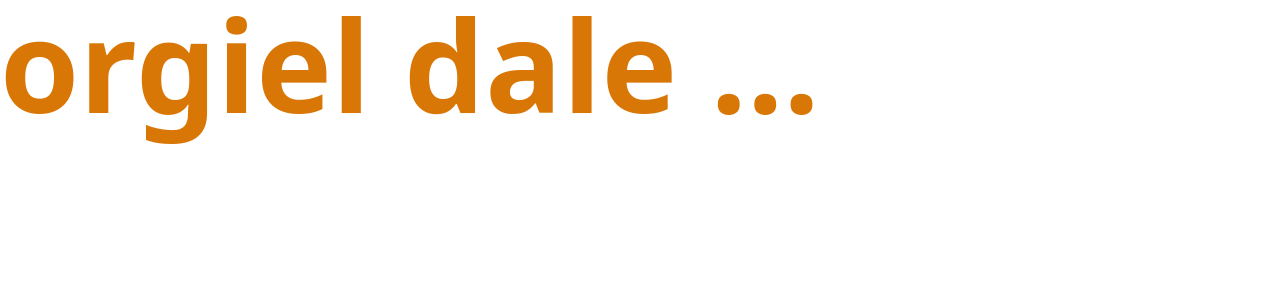
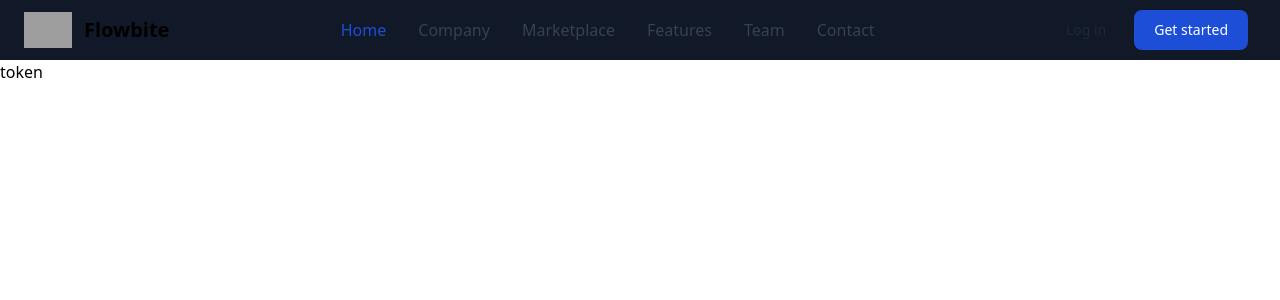
Before and after one commit to orgielce/myspotifyapp, a React (Create React App) app: page /token in a window 1280 px wide. Shown: the top 300 px of the page. Built offline with nearby package versions, Linux system fonts and the light colour scheme; grey boxes are pictures that could not be loaded.

Commit message:
feat (app) Congigure security routes

```diff
--- a/public/index.html
+++ b/public/index.html
@@ -27,6 +27,7 @@
     <title>React App</title>
   </head>
   <body>
+<!--    <script src="https://unpkg.com/flowbite@1.4.7/dist/flowbite.js"></script>-->
     <noscript>You need to enable JavaScript to run this app.</noscript>
     <div id="root"></div>
     <!--
--- a/src/App.tsx
+++ b/src/App.tsx
@@ -1,49 +1,19 @@
 import React from "react";
-import {BrowserRouter as Router, Switch, Route, Redirect, Link} from "react-router-dom";
-import styled from "styled-components";
-
-import {Inbox} from "./pages/Inbox";
-import {PostForm} from "./pages/posts/PostForm";
-import {PostsList} from "./pages/posts/Posts";
-import {SinglePostPage} from "./pages/posts/SinglePostPage";
-import {EditPostForm} from "./pages/posts/EditPostForm";
-import {GeneralLayout} from "./pages/GeneralLayout";
-
-const Main = styled.main`
-  background: #fff;
-  align-content: center;
-  align-items: center;
-  display: block;
-
-  position: absolute;
-  top: 50%;
-  left: 50%;
-  transform: translate(-50%, -50%);
-`;
+import {BrowserRouter as Router, Route, Switch} from "react-router-dom";
+import PrivateRoute from "./routes/private.route";
+import {Navbar} from "./pages/Navbar";
+import {MainView} from "./pages/MainView";
+import {GetToken} from "./pages/GetToken";
 
 const App = () => {
   return (
     <Router>
-      <GeneralLayout />
-      {/*<Navbar />*/}
-      {/*<Main>*/}
-      {/*  <Inbox />*/}
-      {/*  <Switch>*/}
-      {/*    <Route*/}
-      {/*      exact={true}*/}
-      {/*      path="/posts"*/}
-      {/*      render={() => (*/}
-      {/*        <React.Fragment>*/}
-      {/*          <PostForm />*/}
-      {/*          <PostsList />*/}
-      {/*        </React.Fragment>*/}
-      {/*      )}*/}
-      {/*    />*/}
-      {/*    <Route exact={true} path="/post/:postId" component={SinglePostPage} />*/}
-      {/*    <Route exact={true} path="/post/:postId/edit" component={EditPostForm} />*/}
-      {/*    <Redirect to="/" />*/}
-      {/*  </Switch>*/}
-      {/*</Main>*/}
+      <Navbar />
+      <Switch>
+        <PrivateRoute exact={true} path="/" component={MainView} />
+        <Route exact={true} path="/token" component={GetToken} />
+        {/*<Route path="*" component={NotFoundPage} />*/}
+      </Switch>
     </Router>
   );
 };
--- a/src/pages/GeneralLayout.tsx
+++ b/src/pages/GetToken.tsx
@@ -5,6 +5,6 @@
   display: flex;
 `;
 
-export const GeneralLayout = () => {
-  return <h1 className="text-9xl text-amber-600 font-bold">orgiel dale ...</h1>;
+export const GetToken = () => {
+  return <Element>token</Element>;
 };
--- a/src/pages/Inbox.tsx
+++ /dev/null
@@ -1,78 +0,0 @@
-import React, {useState} from "react";
-import styled from "styled-components";
-import {decrement, increment, incrementByAmount, selectCount} from "../redux/reducers";
-import {Link} from "react-router-dom";
-import {useDispatch, useSelector} from "react-redux";
-import {useGetListByNameQuery} from "../services/list";
-
-const InputElement = styled.input`
-  padding: 10px;
-  border: 2px solid #282c34;
-  border-radius: 4px;
-  margin: 0 15px;
-`;
-
-const Button = styled.button`
-  padding: 10px;
-  border: 2px solid #282c34;
-  border-radius: 4px;
-  margin: 0 15px;
-
-  &:hover {
-    border-color: blue;
-    cursor: pointer;
-  }
-
-  & > span {
-    display: block;
-    font-size: 1.1rem;
-
-    &:hover {
-      color: blue;
-    }
-  }
-`;
-
-export const Inbox = () => {
-  const count = useSelector(selectCount);
-  const dispatch = useDispatch();
-  const [incrementAmount, setIncrementAmount] = useState("5");
-
-  const {data, error, isLoading} = useGetListByNameQuery("string");
-
-  console.log(data, error, isLoading);
-
-  return (
-    <>
-      {isLoading && "Data is loading ..."}
-      <div>
-        <Button onClick={() => dispatch(decrement())}>
-          <span>Disminuir</span>
-        </Button>
-        {count}
-        <Button onClick={() => dispatch(increment())}>
-          <span>Aumentar</span>
-        </Button>
-
-        <InputElement
-          aria-label="Set increment amount"
-          value={incrementAmount}
-          onChange={(e) => setIncrementAmount(e.target.value)}
-        />
-        <Button onClick={() => dispatch(incrementByAmount(Number(incrementAmount) || 0))}>
-          <span>Add Amount</span>
-        </Button>
-        <Link to="/posts">
-          <Button>
-            <span>Go to posts</span>
-          </Button>
-        </Link>
-        <Link to="/">
-          <Button>
-            <span>Inbox</span>
-          </Button>
-        </Link>
-      </div>
-    </>
-  );
-};
--- /dev/null
+++ b/src/pages/MainView.tsx
@@ -0,0 +1,5 @@
+import React, {useState} from "react";
+
+export const MainView = () => {
+  return <>main</>;
+};
--- /dev/null
+++ b/src/pages/Navbar.tsx
@@ -0,0 +1,125 @@
+import React from "react";
+
+export const Navbar = () => {
+  return (
+    <header>
+      <nav className="bg-gray-900 border-gray-200 px-4 lg:px-6 py-2.5 dark:bg-gray-800">
+        <div className="flex flex-wrap justify-between items-center mx-auto max-w-screen-xl">
+          <a href="https://flowbite.com" className="flex items-center">
+            <img
+              src="https://flowbite.com/docs/images/logo.svg"
+              className="mr-3 h-6 sm:h-9"
+              alt="Flowbite Logo"
+            />
+            <span className="self-center text-xl font-semibold whitespace-nowrap dark:text-white">
+              Flowbite
+            </span>
+          </a>
+          <div className="flex items-center lg:order-2">
+            <a
+              href="#"
+              className="text-gray-800 dark:text-white hover:bg-gray-50 focus:ring-4 focus:ring-gray-300 font-medium rounded-lg text-sm px-4 lg:px-5 py-2 lg:py-2.5 mr-2 dark:hover:bg-gray-700 focus:outline-none dark:focus:ring-gray-800"
+            >
+              Log in
+            </a>
+            <a
+              href="#"
+              className="text-white bg-blue-700 hover:bg-blue-800 focus:ring-4 focus:ring-blue-300 font-medium rounded-lg text-sm px-4 lg:px-5 py-2 lg:py-2.5 mr-2 dark:bg-blue-600 dark:hover:bg-blue-700 focus:outline-none dark:focus:ring-blue-800"
+            >
+              Get started
+            </a>
+            <button
+              data-collapse-toggle="mobile-menu-2"
+              type="button"
+              className="inline-flex items-center p-2 ml-1 text-sm text-gray-500 rounded-lg lg:hidden hover:bg-gray-100 focus:outline-none focus:ring-2 focus:ring-gray-200 dark:text-gray-400 dark:hover:bg-gray-700 dark:focus:ring-gray-600"
+              aria-controls="mobile-menu-2"
+              aria-expanded="false"
+            >
+              <span className="sr-only">Open main menu</span>
+              <svg
+                className="w-6 h-6"
+                fill="currentColor"
+                viewBox="0 0 20 20"
+                xmlns="http://www.w3.org/2000/svg"
+              >
+                {/*<path*/}
+                {/*  fill-rule="evenodd"*/}
+                {/*  d="M3 5a1 1 0 011-1h12a1 1 0 110 2H4a1 1 0 01-1-1zM3 10a1 1 0 011-1h12a1 1 0 110 2H4a1 1 0 01-1-1zM3 15a1 1 0 011-1h12a1 1 0 110 2H4a1 1 0 01-1-1z"*/}
+                {/*  clip-rule="evenodd"*/}
+                {/*></path>*/}
+              </svg>
+              <svg
+                className="hidden w-6 h-6"
+                fill="currentColor"
+                viewBox="0 0 20 20"
+                xmlns="http://www.w3.org/2000/svg"
+              >
+                {/*<path*/}
+                {/*  fill-rule="evenodd"*/}
+                {/*  d="M4.293 4.293a1 1 0 011.414 0L10 8.586l4.293-4.293a1 1 0 111.414 1.414L11.414 10l4.293 4.293a1 1 0 01-1.414 1.414L10 11.414l-4.293 4.293a1 1 0 01-1.414-1.414L8.586 10 4.293 5.707a1 1 0 010-1.414z"*/}
+                {/*  clip-rule="evenodd"*/}
+                {/*></path>*/}
+              </svg>
+            </button>
+          </div>
+          <div
+            className="hidden justify-between items-center w-full lg:flex lg:w-auto lg:order-1"
+            id="mobile-menu-2"
+          >
+            <ul className="flex flex-col mt-4 font-medium lg:flex-row lg:space-x-8 lg:mt-0">
+              <li>
+                <a
+                  href="#"
+                  className="block py-2 pr-4 pl-3 text-white rounded bg-blue-700 lg:bg-transparent lg:text-blue-700 lg:p-0 dark:text-white"
+                  aria-current="page"
+                >
+                  Home
+                </a>
+              </li>
+              <li>
+                <a
+                  href="#"
+                  className="block py-2 pr-4 pl-3 text-gray-700 border-b border-gray-100 hover:bg-gray-50 lg:hover:bg-transparent lg:border-0 lg:hover:text-blue-700 lg:p-0 dark:text-gray-400 lg:dark:hover:text-white dark:hover:bg-gray-700 dark:hover:text-white lg:dark:hover:bg-transparent dark:border-gray-700"
+                >
+                  Company
+                </a>
+              </li>
+              <li>
+                <a
+                  href="#"
+                  className="block py-2 pr-4 pl-3 text-gray-700 border-b border-gray-100 hover:bg-gray-50 lg:hover:bg-transparent lg:border-0 lg:hover:text-blue-700 lg:p-0 dark:text-gray-400 lg:dark:hover:text-white dark:hover:bg-gray-700 dark:hover:text-white lg:dark:hover:bg-transparent dark:border-gray-700"
+                >
+                  Marketplace
+                </a>
+              </li>
+              <li>
+                <a
+                  href="#"
+                  className="block py-2 pr-4 pl-3 text-gray-700 border-b border-gray-100 hover:bg-gray-50 lg:hover:bg-transparent lg:border-0 lg:hover:text-blue-700 lg:p-0 dark:text-gray-400 lg:dark:hover:text-white dark:hover:bg-gray-700 dark:hover:text-white lg:dark:hover:bg-transparent dark:border-gray-700"
+                >
+                  Features
+                </a>
+              </li>
+              <li>
+                <a
+                  href="#"
+                  className="block py-2 pr-4 pl-3 text-gray-700 border-b border-gray-100 hover:bg-gray-50 lg:hover:bg-transparent lg:border-0 lg:hover:text-blue-700 lg:p-0 dark:text-gray-400 lg:dark:hover:text-white dark:hover:bg-gray-700 dark:hover:text-white lg:dark:hover:bg-transparent dark:border-gray-700"
+                >
+                  Team
+                </a>
+              </li>
+              <li>
+                <a
+                  href="#"
+                  className="block py-2 pr-4 pl-3 text-gray-700 border-b border-gray-100 hover:bg-gray-50 lg:hover:bg-transparent lg:border-0 lg:hover:text-blue-700 lg:p-0 dark:text-gray-400 lg:dark:hover:text-white dark:hover:bg-gray-700 dark:hover:text-white lg:dark:hover:bg-transparent dark:border-gray-700"
+                >
+                  Contact
+                </a>
+              </li>
+            </ul>
+          </div>
+        </div>
+      </nav>
+    </header>
+  );
+};
--- /dev/null
+++ b/src/routes/private.route.tsx
@@ -0,0 +1,23 @@
+import {Route, Redirect, useLocation} from "react-router-dom";
+
+// @ts-ignore
+export default function PrivateRoute({component: Component, ...rest}) {
+  const {isAuthenticated}: any = false;
+  const location = useLocation();
+
+  return (
+    <Route {...rest} exact={true}>
+      {isAuthenticated ? (
+        <Component />
+      ) : (
+        <Redirect
+          exact={true}
+          to={{
+            pathname: "/token",
+            state: {from: location},
+          }}
+        />
+      )}
+    </Route>
+  );
+}
--- /dev/null
+++ b/src/routes/public.route.tsx
@@ -0,0 +1,13 @@
+import {Route, Redirect} from "react-router-dom";
+import React from "react";
+
+// @ts-ignore
+export default function PublicRoute({component: Component, ...rest}) {
+  const {isAuthenticated}: any = false;
+
+  return (
+    <Route {...rest} exact={true}>
+      {!isAuthenticated ? <Component /> : <Redirect exact={true} to="/token" />}
+    </Route>
+  );
+}
```
